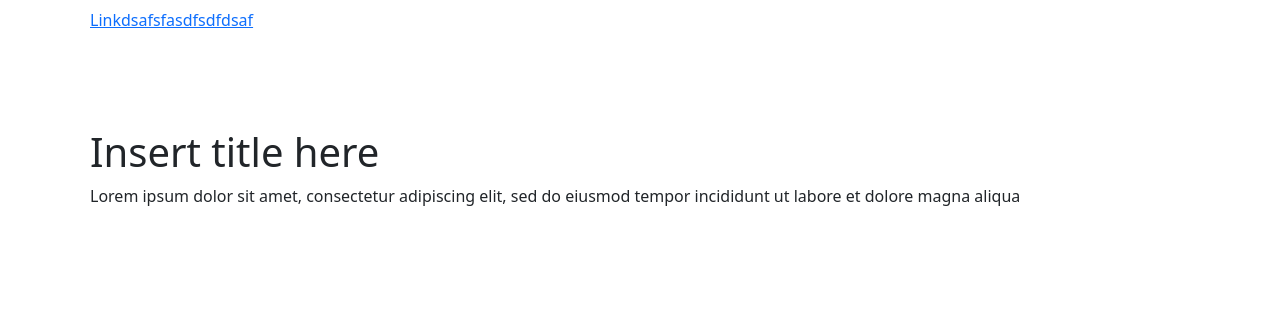
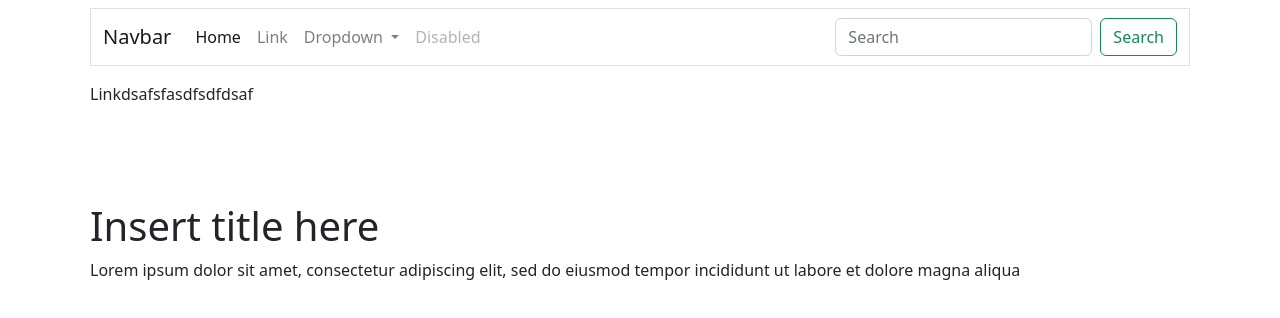
Before and after one commit to webbuildershopiana/breakfast, a plain HTML site: page index.html in a window 1280 px wide. Drawn offline with nearby package versions, Linux system fonts and the light colour scheme.

Commit message:
ba099ae1-a374-4cb6-ad9a-b64198e66508

```diff
--- a/index.html
+++ b/index.html
@@ -77,8 +77,38 @@
  <body id="iatf">
   <div class="container">
    <div class="row p-2 row-cols-1 row-cols-sm-2 row-cols-md-1">
+    <div class="col">
+     <nav class="navbar navbar-expand-lg navbar-light border" id="ivb9m">
+      <div class="container-fluid">
+       <a href="#" class="navbar-brand">Navbar</a>
+       <div type="button" data-bs-toggle="collapse" data-bs-target="#navbarSupportedContent" aria-controls="navbarSupportedContent" aria-expanded="false" aria-label="Toggle navigation" class="navbar-toggler">
+        <span class="navbar-toggler-icon"></span>
+       </div>
+       <div id="navbarSupportedContent" class="collapse navbar-collapse">
+        <ul class="navbar-nav me-auto mb-2 mb-lg-0">
+         <li class="nav-item"><a aria-current="page" href="//breakfast-webbuildershopiana.vercel.app/.html" class="nav-link active" id="ivih4">Home</a></li>
+         <li class="nav-item"><a href="//breakfast-webbuildershopiana.vercel.app/.html" class="nav-link">Link</a></li>
+         <li class="nav-item dropdown"><a href="//breakfast-webbuildershopiana.vercel.app/.html" id="navbarDropdown" role="button" data-bs-toggle="dropdown" aria-expanded="false" class="nav-link dropdown-toggle"> Dropdown </a>
+          <ul aria-labelledby="navbarDropdown" class="dropdown-menu">
+           <li><a href="#" class="dropdown-item">Action</a></li>
+           <li><a href="#" class="dropdown-item">Another action</a></li>
+           <li>
+            <hr class="dropdown-divider"></li>
+           <li><a href="#" class="dropdown-item">Something else here</a></li>
+          </ul></li>
+         <li class="nav-item"><a href="//breakfast-webbuildershopiana.vercel.app/.html" tabindex="-1" aria-disabled="true" class="nav-link disabled">Disabled</a></li>
+        </ul>
+        <form method="get" class="d-flex">
+         <input type="search" placeholder="Search" aria-label="Search" class="form-control me-2"><button type="submit" class="btn btn-outline-success">Search</button>
+        </form>
+       </div>
+      </div>
+     </nav>
+    </div>
+   </div>
+   <div class="row p-2 row-cols-1 row-cols-sm-2 row-cols-md-1" id="ifu3">
     <div class="col" id="iyg5">
-     <a page="page://b25N8zYCkDZmkMAQ6w" name="Page 3" slug="page-3" href="page://b25N8zYCkDZmkMAQ6w" link-type="page" id="iw8n">Linkdsafsfasdfsdfdsaf<br><br><br><br><br></a>
+     <a page="page://b25N8zYCkDZmkMAQ6w" name="Page 3" slug="page-3" href="//breakfast-webbuildershopiana.vercel.app/page-3.html" link-type="page" id="iw8n" class="nav-link">Linkdsafsfasdfsdfdsaf<br><br><br><br><br></a>
      <section id="igxdk" class="bdg-sect">
       <h1 class="heading">Insert title here</h1>
       <p class="paragraph">Lorem ipsum dolor sit amet, consectetur adipiscing elit, sed do eiusmod tempor incididunt ut labore et dolore magna aliqua</p>
```
